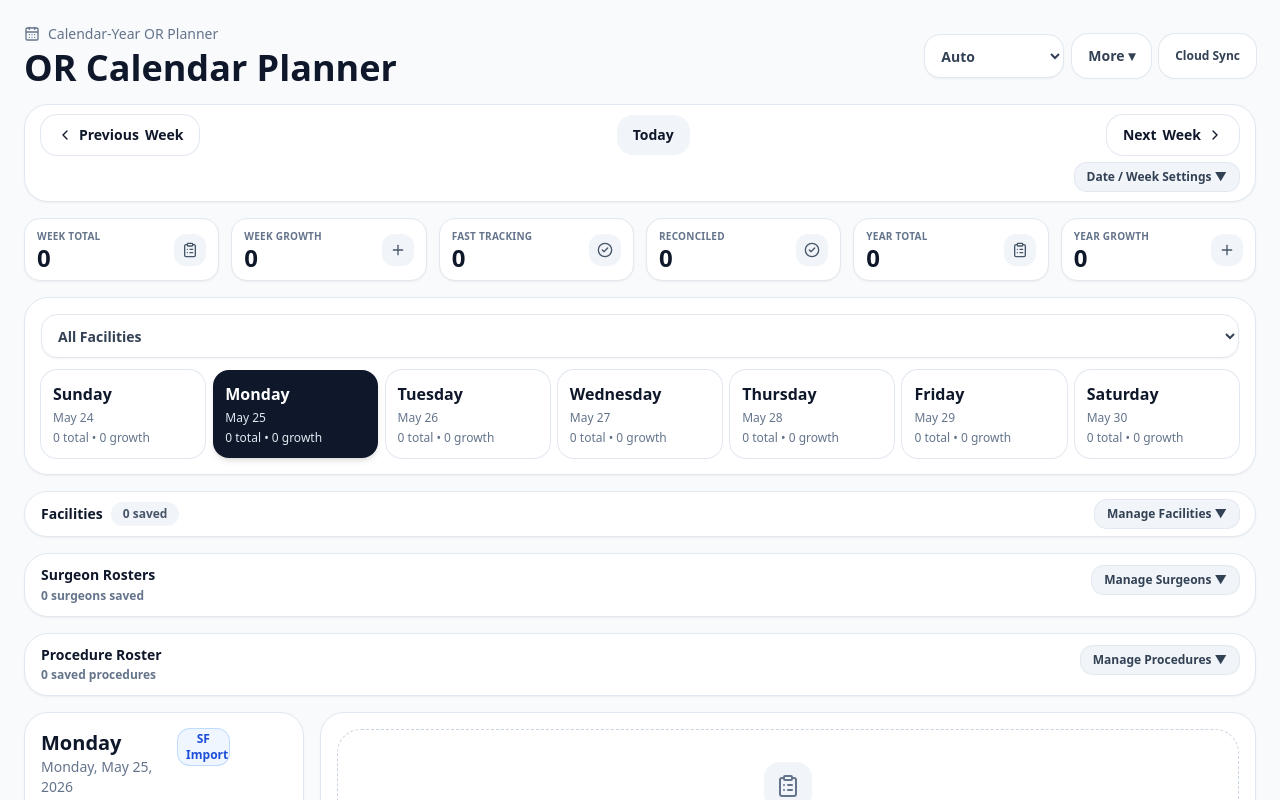
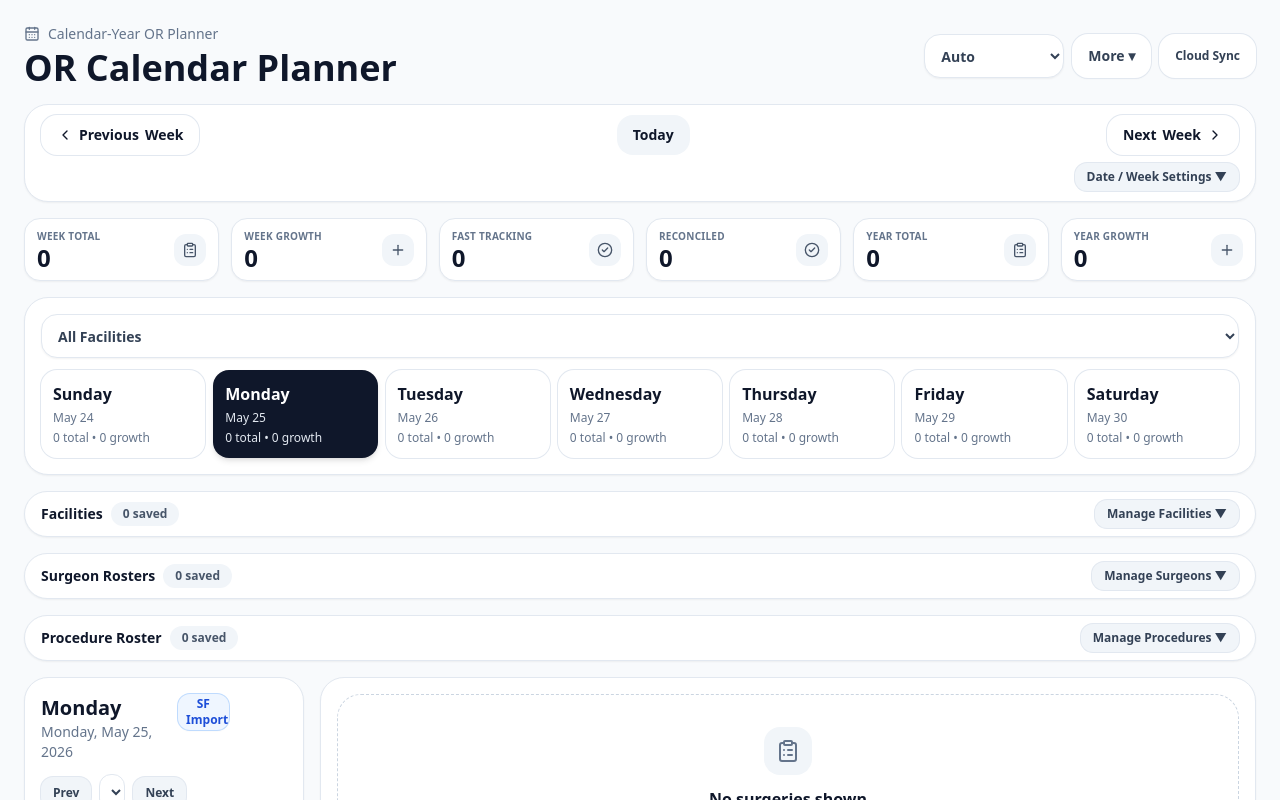
Before and after one commit to FBS9/or-planner, a React (Vite) app: page / in a window 1280 px wide. Shown: the top 800 px of the page. Built offline with nearby package versions, Linux system fonts and the light colour scheme.

Commit message:
Refactor CardContent padding and update labels

```diff
--- a/src/App.jsx
+++ b/src/App.jsx
@@ -2442,16 +2442,16 @@ export default function ORPlannerApp() {
         </Card>
 
         <Card className="rounded-3xl shadow-sm">
-          <CardContent className={showSurgeonRosterPanel ? "p-4" : "px-4 py-3"}>
+          <CardContent className={showSurgeonRosterPanel ? "p-4" : "px-4 py-2"}>
             {!showSurgeonRosterPanel ? (
-              <div className="flex items-start justify-between gap-3 text-sm">
-                <div>
-                  <div className="font-bold leading-tight">Surgeon Rosters</div>
-                  <div className="mt-1 text-xs font-semibold text-slate-500">{Object.values(surgeonRosters).flat().length} surgeons saved</div>
+              <div className="flex flex-wrap items-center justify-between gap-2 text-sm">
+                <div className="flex flex-wrap items-center gap-2">
+                  <span className="font-bold">Surgeon Rosters</span>
+                  <span className="rounded-full bg-slate-100 px-3 py-1 text-xs font-semibold text-slate-600">{Object.values(surgeonRosters).flat().length} saved</span>
                 </div>
                 <button
                   onClick={() => setShowSurgeonRosterPanel(true)}
-                  className="shrink-0 rounded-xl bg-slate-100 px-3 py-1.5 text-xs font-semibold text-slate-700 ring-1 ring-slate-200 hover:bg-slate-200"
+                  className="rounded-xl bg-slate-100 px-3 py-1.5 text-xs font-semibold text-slate-700 ring-1 ring-slate-200 hover:bg-slate-200"
                 >
                   Manage Surgeons ▼
                 </button>
@@ -2553,16 +2553,16 @@ export default function ORPlannerApp() {
 
 
         <Card className="rounded-3xl shadow-sm">
-          <CardContent className={showProcedureRosterPanel ? "p-4" : "px-4 py-3"}>
+          <CardContent className={showProcedureRosterPanel ? "p-4" : "px-4 py-2"}>
             {!showProcedureRosterPanel ? (
-              <div className="flex items-start justify-between gap-3 text-sm">
-                <div>
-                  <div className="font-bold leading-tight">Procedure Roster</div>
-                  <div className="mt-1 text-xs font-semibold text-slate-500">{procedureRosterItems.length} saved procedures</div>
+              <div className="flex flex-wrap items-center justify-between gap-2 text-sm">
+                <div className="flex flex-wrap items-center gap-2">
+                  <span className="font-bold">Procedure Roster</span>
+                  <span className="rounded-full bg-slate-100 px-3 py-1 text-xs font-semibold text-slate-600">{procedureRosterItems.length} saved</span>
                 </div>
                 <button
                   onClick={() => setShowProcedureRosterPanel(true)}
-                  className="shrink-0 rounded-xl bg-slate-100 px-3 py-1.5 text-xs font-semibold text-slate-700 ring-1 ring-slate-200 hover:bg-slate-200"
+                  className="rounded-xl bg-slate-100 px-3 py-1.5 text-xs font-semibold text-slate-700 ring-1 ring-slate-200 hover:bg-slate-200"
                 >
                   Manage Procedures ▼
                 </button>
@@ -3108,7 +3108,7 @@ export default function ORPlannerApp() {
               <div className="min-w-0">
                 <div className="text-xs font-bold uppercase tracking-wide text-blue-600">Salesforce Import</div>
                 <h2 className="mt-1 text-xl font-bold text-slate-900 md:text-2xl">AI screenshot extraction</h2>
-                <div className="mt-1 text-xs font-bold text-slate-400">SF Import logic v3c · editable facilities and surgeons</div>
+                <div className="mt-1 text-xs font-bold text-slate-400">SF Import logic v3d · roster header alignment</div>
                 <p className="mt-1 max-w-2xl text-sm text-slate-600">
                   Upload a Salesforce screenshot, review the suggested actions, then apply approved rows to your OR Planner. The compact screenshot reference stays visible while you review. Click the image on desktop to enlarge it; on mobile, use the floating image button while scrolling.
                 </p>
```
